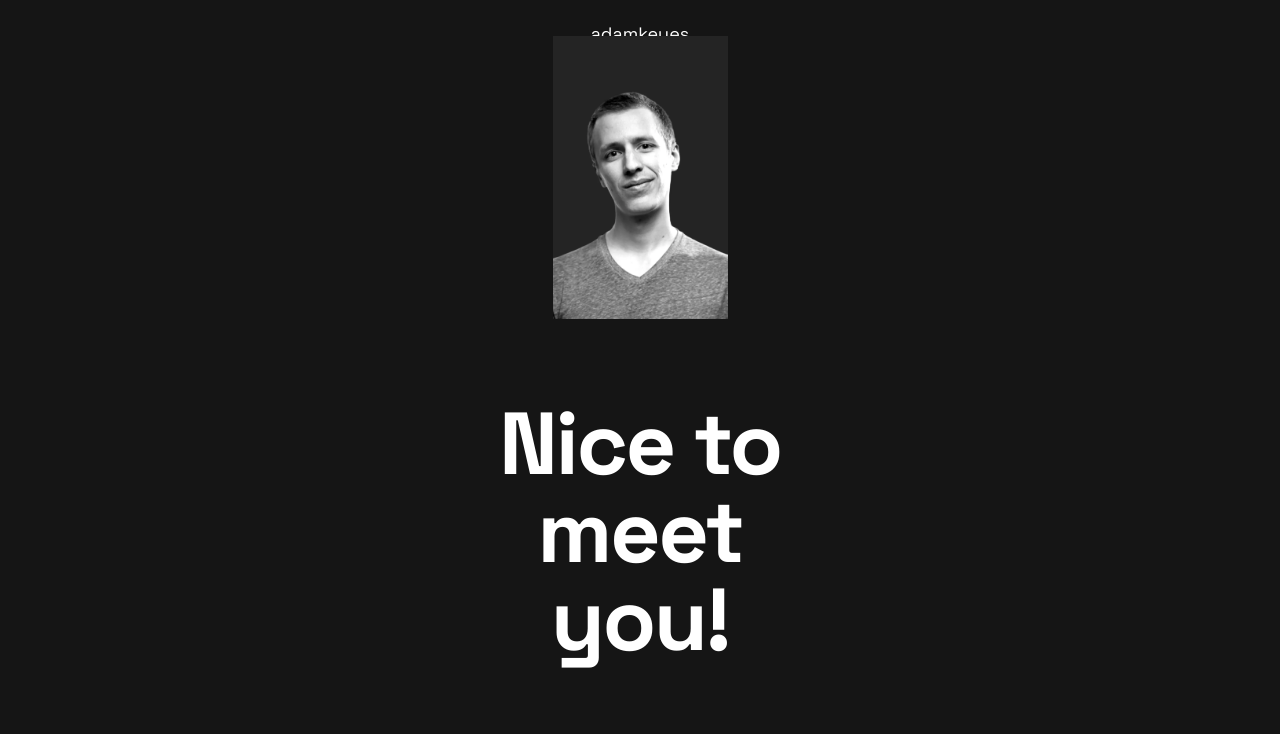
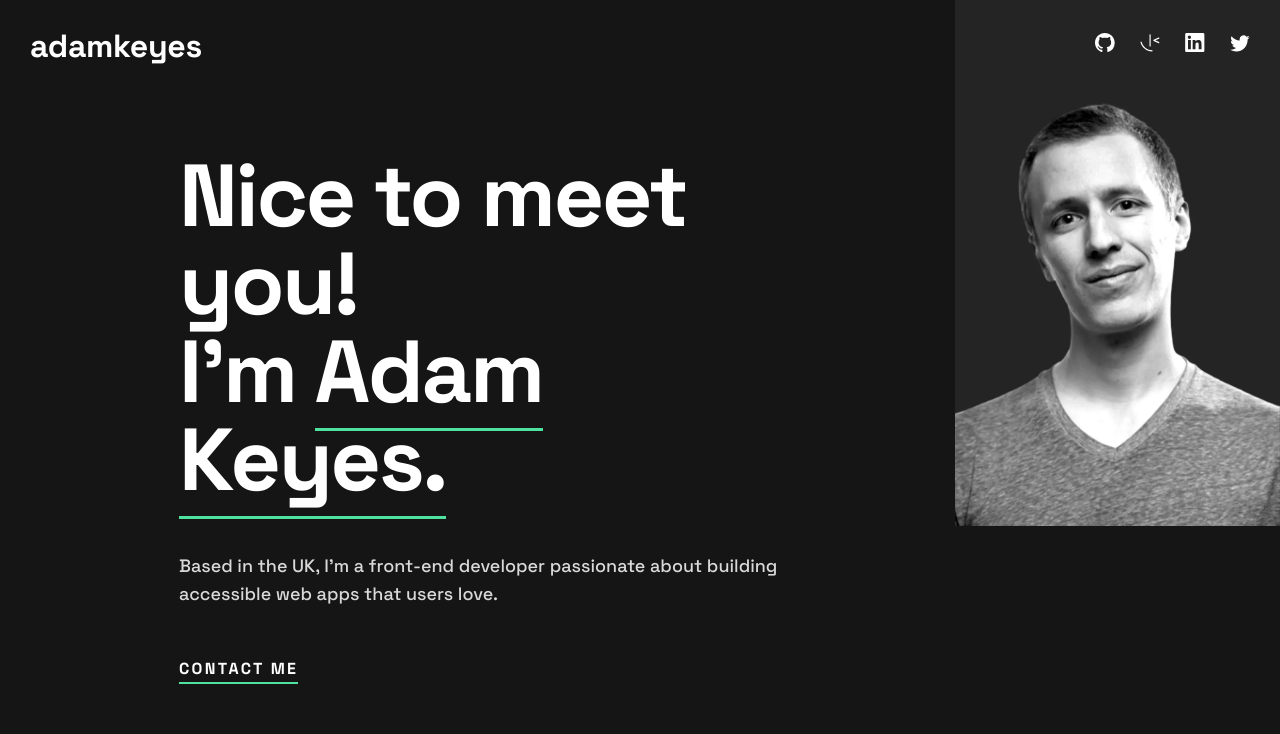
Before and after one commit to krishee107/FRONTENDMENTOR-Single-page-developer-portfolio, a plain HTML site: page index.html in a window 1280 px wide. Shown: the top 734 px of the page. Drawn offline with Linux system fonts and the light colour scheme.

Commit message:
Hero tablet version

```diff
--- a/css/style.css
+++ b/css/style.css
@@ -75,6 +75,13 @@ header {
     padding: 20px 0;
 }
 
+.logo {
+    font-weight: 700;
+    font-size: 24px;
+    line-height: 32px;
+    letter-spacing: -0.33px;
+}
+
 .redes {
     display: flex;
     justify-content: center;
@@ -104,7 +111,7 @@ p {
 }
 
 
-.profile_img img {max-width: 175px;}
+.profile_img img {/* max-width: 175px; */}
 
 .profile_img {
     justify-content: center;
@@ -255,6 +262,82 @@ footer {
 .red {max-width: 20px;}
 .red img {width: 100%;}
 
+/* Tablet */
+@media (min-width:550px) {
+    .main {
+        padding: 30px;
+        z-index: 3;
+        position: relative;
+    }
+
+    header {
+        display: flex;
+        justify-content: space-between;
+        align-items: center;
+        padding: 0;
+    }
+
+    .logo {
+        font-size: 32px;
+        letter-spacing: -0.44;
+    }
+    .redes {
+        padding: 0;
+        z-index: 9;
+    }
+
+    section {
+        width: 100% !important;
+    }
+
+    .hero {
+        align-items: center;
+        max-width: unset;
+        margin: unset;
+        padding-top: 90px;
+        gap: 30px;
+        flex-direction: column;
+    }
+
+    .hero_information {
+        order: 1;
+        z-index: 2;
+    }
+
+    .profile_img {
+        all: unset;
+        order: 2;
+        position: absolute;
+        right: 0;
+        top: 0;
+        z-index: 1;
+    }
+
+    h1 {
+        text-align: left;
+        font-size: 72px;
+        line-height: 72px;
+        letter-spacing: -2.045px;
+        margin: unset;
+        max-width: 70%;
+    }
+
+    picture img {
+        max-width: 325px;
+        max-height: 600px;
+    }
+
+
+    p {
+        text-align: left;
+        padding: 30px 0;
+        max-width: 70%;
+        font-size: 18px;
+        line-height: 28px;
+    }
+
+    .hero .link {margin: unset;}
+}
 /* Desktop */
 @media (min-width:1040px) {
     h1{
--- a/index.html
+++ b/index.html
@@ -108,7 +108,7 @@
 
         <!-- Project -->
         <div class="project">
-          <div class="project_img"><img src="./assets/images/thumbnail-project-2-small.webp" alt=""></div>
+          <div class="project_img"><img src="./assets/images/thumbnail-project-3-small.webp" alt=""></div>
           <div class="project_title">Todo web app</div>
           <div class="project_technology">
             <div class="technology">HTML  </div>
@@ -123,7 +123,7 @@
 
         <!-- Project -->
         <div class="project">
-          <div class="project_img"><img src="./assets/images/thumbnail-project-3-small.webp" alt=""></div>
+          <div class="project_img"><img src="./assets/images/thumbnail-project-4-small.webp" alt=""></div>
           <div class="project_title">Entertainment web app</div>
           <div class="project_technology">
             <div class="technology">HTML</div>
@@ -138,7 +138,7 @@
 
         <!-- Project -->
         <div class="project">
-          <div class="project_img"><img src="./assets/images/thumbnail-project-4-small.webp" alt=""></div>
+          <div class="project_img"><img src="./assets/images/thumbnail-project-5-small.webp" alt=""></div>
           <div class="project_title">Memory Game</div>
           <div class="project_technology">
             <div class="technology">HTML</div>
@@ -153,7 +153,7 @@
 
         <!-- Project -->
         <div class="project">
-          <div class="project_img"><img src="./assets/images/thumbnail-project-5-small.webp" alt=""></div>
+          <div class="project_img"><img src="./assets/images/thumbnail-project-6-small.webp" alt=""></div>
           <div class="project_title">Art gallery showcase</div>
           <div class="project_technology">
             <div class="technology">HTML</div>
```
